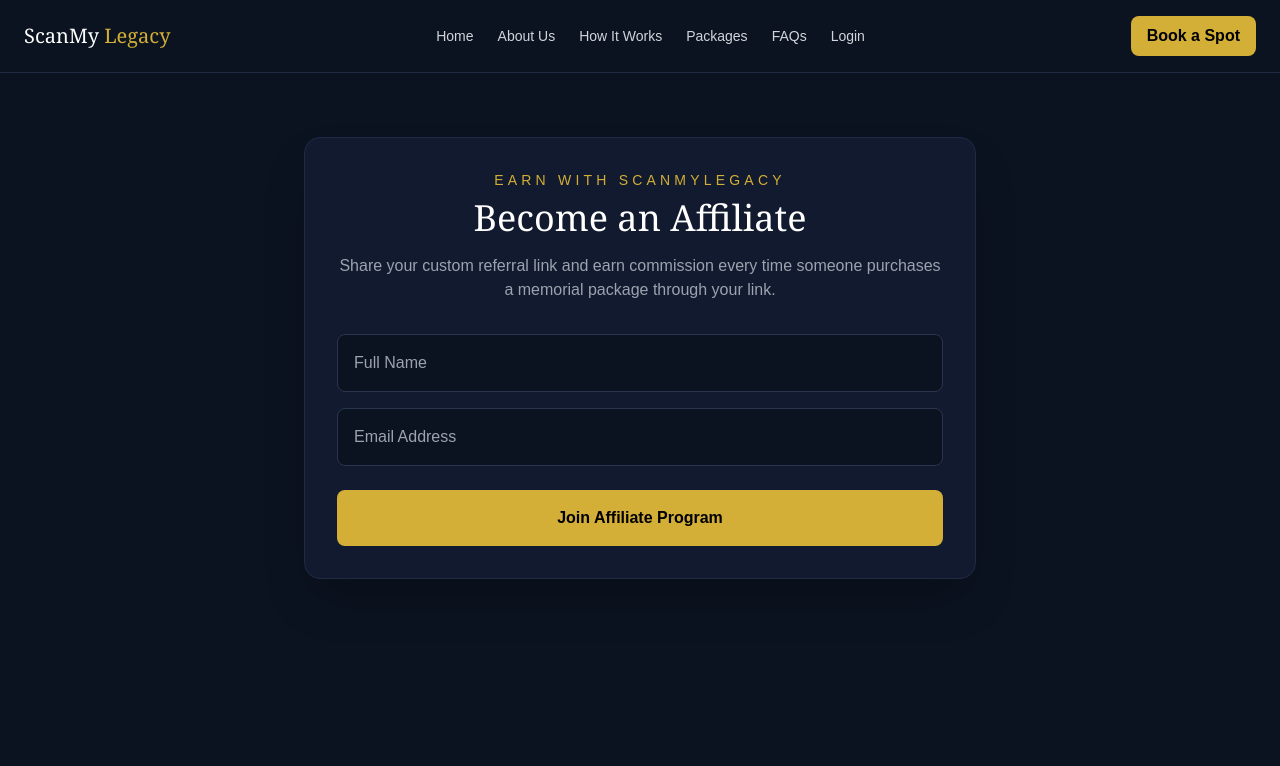
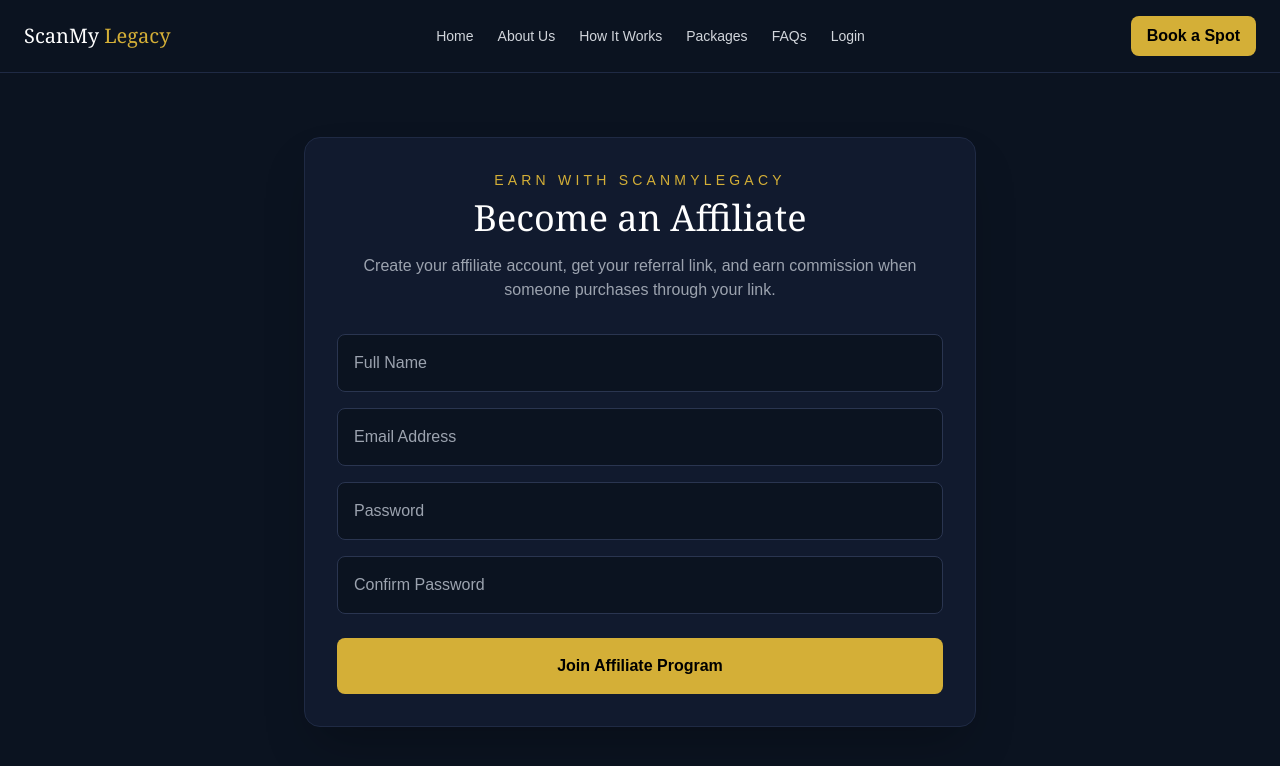
Before and after one commit to trinibuzz/scanmylegacy-app, a Next.js app: page /affiliate-signup in a window 1280 px wide. Shown: the top 766 px of the page. Built offline with nearby package versions, Linux system fonts and the light colour scheme.

Commit message:
Add password fields to affiliate signup

```diff
--- a/app/affiliate-signup/page.tsx
+++ b/app/affiliate-signup/page.tsx
@@ -5,12 +5,31 @@
 export default function AffiliateSignupPage() {
   const [fullName, setFullName] = useState("");
   const [email, setEmail] = useState("");
+  const [password, setPassword] = useState("");
+  const [confirmPassword, setConfirmPassword] =
+    useState("");
+
   const [loading, setLoading] = useState(false);
   const [affiliate, setAffiliate] = useState<any>(null);
 
   const handleSignup = async () => {
-    if (!fullName.trim() || !email.trim()) {
-      alert("Please enter your full name and email");
+    if (
+      !fullName.trim() ||
+      !email.trim() ||
+      !password.trim() ||
+      !confirmPassword.trim()
+    ) {
+      alert("Please complete all fields");
+      return;
+    }
+
+    if (password.length < 6) {
+      alert("Password must be at least 6 characters");
+      return;
+    }
+
+    if (password !== confirmPassword) {
+      alert("Passwords do not match");
       return;
     }
 
@@ -25,6 +44,7 @@
         body: JSON.stringify({
           full_name: fullName,
           email,
+          password,
         }),
       });
 
@@ -66,9 +86,9 @@
           </h1>
 
           <p className="mt-4 text-gray-400">
-            Share your custom referral link and earn
-            commission every time someone purchases a
-            memorial package through your link.
+            Create your affiliate account, get your
+            referral link, and earn commission when
+            someone purchases through your link.
           </p>
         </div>
 
@@ -84,11 +104,33 @@
             />
 
             <input
-              className="mb-6 w-full rounded-lg border border-[#2a3550] bg-[#0b1320] p-4"
+              className="mb-4 w-full rounded-lg border border-[#2a3550] bg-[#0b1320] p-4"
               placeholder="Email Address"
               value={email}
               onChange={(e) =>
                 setEmail(e.target.value)
+              }
+            />
+
+            <input
+              type="password"
+              className="mb-4 w-full rounded-lg border border-[#2a3550] bg-[#0b1320] p-4"
+              placeholder="Password"
+              value={password}
+              onChange={(e) =>
+                setPassword(e.target.value)
+              }
+            />
+
+            <input
+              type="password"
+              className="mb-6 w-full rounded-lg border border-[#2a3550] bg-[#0b1320] p-4"
+              placeholder="Confirm Password"
+              value={confirmPassword}
+              onChange={(e) =>
+                setConfirmPassword(
+                  e.target.value
+                )
               }
             />
 
```
